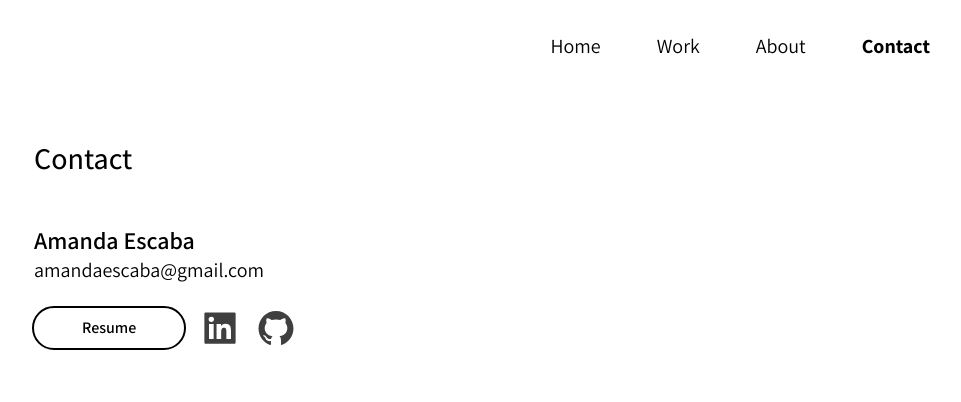
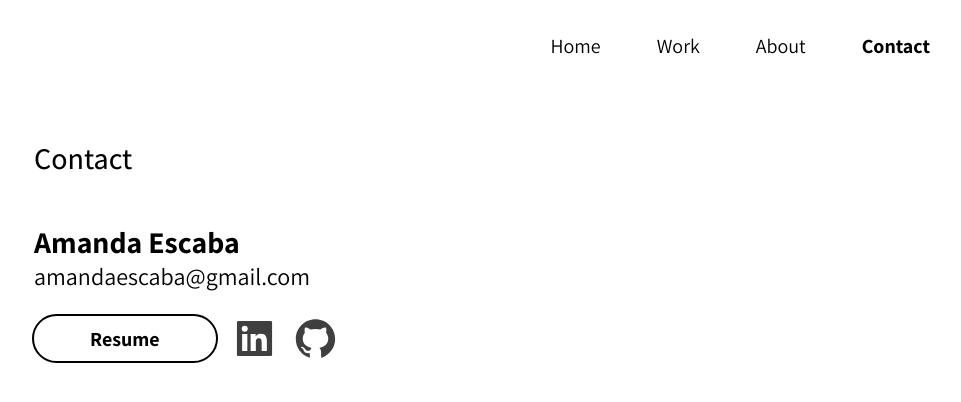
Before and after one commit to aescaba/portfolio, a Next.js app: page /contact in a window 1280 px wide. Shown: the top 402 px of the page, without its empty margins (158-1119 px from the left). Built offline with nearby package versions, Linux system fonts and the light colour scheme.

Commit message:
contact page styling

```diff
--- a/pages/contact.js
+++ b/pages/contact.js
@@ -10,25 +10,27 @@ export default function Contact() {
       <PageTitle title={"Contact"}/>
       <div class="">
 
-        <h2 class="text-2xl font-semibold">
+        <h2 class="text-3xl font-bold">
           Amanda Escaba
         </h2>
 
-        <h3 class="text-xl">
+        <h3 class="text-2xl">
             <Link href="mailto:amandaescaba@gmail.com">amandaescaba@gmail.com</Link>
         </h3>
 
         <div class="flex flex-row mt-6 space-x-4">
-          <button class="outline outline-2 rounded-full px-12 py-1 hover:bg-white hover:text-black font-semibold">
+          <button class="outline outline-2 rounded-full px-14 py-1 hover:bg-white hover:text-black text-xl font-bold hover:bg-gradient-to-l from-orange-300 via-amber-300 to-blue-400">
+          {/* <button class="outline outline-2 rounded-full px-14 py-1 text-xl text-white font-bold bg-gradient-to-r hover:bg-gradient-to-l from-blue-500 via-orange-500 to-amber-400"> */}
+          {/* <button class="outline outline-2 rounded-full px-14 py-1 text-xl text-black font-black bg-gradient-to-r hover:bg-gradient-to-l from-blue-300 via-amber-200 to-orange-200"> */}
             <a href="https://drive.google.com/file/d/1n4lYfD1M7ZoGZGENIhkVUaDjUM4hhpkh/view?usp=sharing" target="_blank">Resume</a>
           </button>
 
           <button class="opacity-75 hover:opacity-100">
-            <a href="https://www.linkedin.com/in/aescaba/" target="_blank"><AiFillLinkedin size={40}/></a>
+            <a href="https://www.linkedin.com/in/aescaba/" target="_blank"><AiFillLinkedin size={45}/></a>
           </button>
 
           <button class="opacity-75 hover:opacity-100">
-            <a href="https://github.com/aescaba" target="_blank"><AiFillGithub size={40}/></a>
+            <a href="https://github.com/aescaba" target="_blank"><AiFillGithub size={45}/></a>
           </button>
 
         </div>
```
